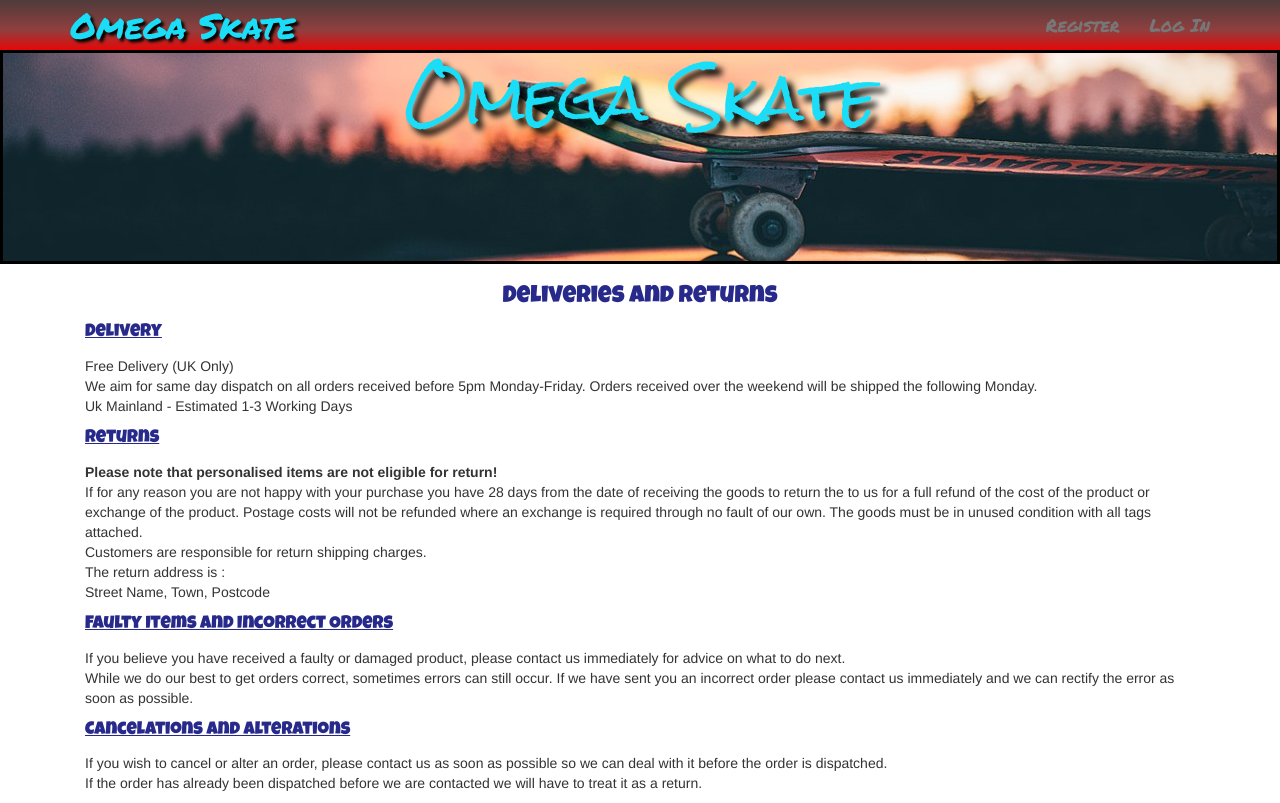
After one commit to skies09/omega-sk8-ds, a Django app: page /home/deliveries/ in a window 1280 px wide. The commit adds this page. Run offline with Django 3.2, Linux system fonts and the light colour scheme; some libraries are stand-ins or nearby versions; some web fonts are replaced.

Commit message:
adding deliveries page

```diff
--- /dev/null
+++ b/home/templates/deliveries.html
@@ -0,0 +1,57 @@
+{% extends 'base.html' %}
+
+{% block content %}
+<div class='container-fluid'>
+    <div class='row'>
+        <div class='col-sm-12'>
+
+            <h3>Deliveries and Returns</h3>
+            <div class='paragraph-header'>
+                <p>Delivery</p>
+            </div>
+            <div class='paragraph-content'>
+                <p>Free Delivery (UK Only)<br>
+                    We aim for same day dispatch on all orders received before 5pm Monday-Friday. Orders received over
+                    the weekend will be shipped the following Monday.<br>
+                    Uk Mainland - Estimated 1-3 Working Days<br>
+                </p>
+            </div>
+            <div class='paragraph-header'>
+                <p>Returns</p>
+            </div>
+            <strong>Please note that personalised items are not eligible for return!</strong>
+            <div class='paragraph-content'>
+                <p>If for any reason you are not happy with your purchase you have 28 days from the date of receiving
+                    the goods to return the to us for a full refund of the cost of the product or exchange of the
+                    product.
+                    Postage costs will not be refunded where an exchange is required through no fault of our own. The
+                    goods must be in unused condition with all tags attached.<br>
+                    Customers are responsible for return shipping charges.<br>
+                    The return address is : <br>
+                    Street Name, Town, Postcode<br>
+                </p>
+            </div>
+            <div class='paragraph-header'>
+                <p>Faulty Items and Incorrect Orders</p>
+            </div>
+            <div class='paragraph-content'>
+                <p>If you believe you have received a faulty or damaged product, please contact us immediately for
+                    advice on what to do next.<br>
+                    While we do our best to get orders correct, sometimes errors can still occur. If we have sent you an
+                    incorrect order please contact us immediately and we can rectify the error as soon as possible.
+                </p>
+            </div>
+            <div class='paragraph-header'>
+                <p>Cancelations and Alterations</p>
+            </div>
+            <div class='paragraph-content'>
+                <p>If you wish to cancel or alter an order, please contact us as soon as possible so we can deal with it
+                    before the order is dispatched.<br>
+                    If the order has already been dispatched before we are contacted we will have to treat it as a
+                    return.
+                </p>
+            </div>
+        </div>
+    </div>
+</div>
+{% endblock %}
--- a/home/urls.py
+++ b/home/urls.py
@@ -1,9 +1,11 @@
 from django.conf.urls import url, include
 from .views import home
+from .views import deliveries
 from .views import contact
 
 
 urlpatterns = [
 url(r'^home/', home, name="home"),
+url(r'^deliveries/', deliveries, name="deliveries"),
 url(r'^contact/', contact, name="contact"),
 ]
--- a/home/views.py
+++ b/home/views.py
@@ -5,6 +5,9 @@ def home(request):
     """A view that displays the home page"""
     return render(request, "home.html")
 
+def deliveries(request):
+    """A view that displays the contact page"""
+    return render(request, "deliveries.html")
 
 def contact(request):
     """A view that displays the contact page"""
--- a/static/css/custom.css
+++ b/static/css/custom.css
@@ -30,13 +30,13 @@ h2 {
 h3 {
     text-align: center;
     font-family: 'Luckiest Guy', cursive;
-    color: #54b4eb;
+    color: #272a8a;
 }
 
 h5 {
     font-size: 14px;
     font-family: 'Luckiest Guy', cursive;
-    color: #ffffff;
+    color: #272a8a;
 }
 
 /*navbar*/
@@ -123,7 +123,21 @@ footer {
 .block-content{
     /* margin-top:25px;
     margin-bottom:30px; */
-    min-height: calc(100vh - 374px);
+    min-height: calc(100vh - 344px);
+}
+
+/*deliveries page*/
+
+.paragraph-header{
+font-size:18px;
+font-family: 'Luckiest Guy', cursive;
+text-decoration: underline;
+color: #272a8a;
+
+}
+
+.paragraph-content{
+
 }
 
 /*contact page*/
--- a/templates/base.html
+++ b/templates/base.html
@@ -74,7 +74,7 @@
         <div class='footer-details row'>
             <div class='col-sm-6'>
                     <ul class='footer-list'>
-                        <li><a href="">Deliveries & Returns</a></li>
+                        <li><a href="{% url 'deliveries' %}">Deliveries & Returns</a></li>
                         <!-- <li><a href="">Track Order</a></li> -->
                         <li><a href="{% url 'contact' %}" >Contact Us</a></li>
                     </ul>
```
